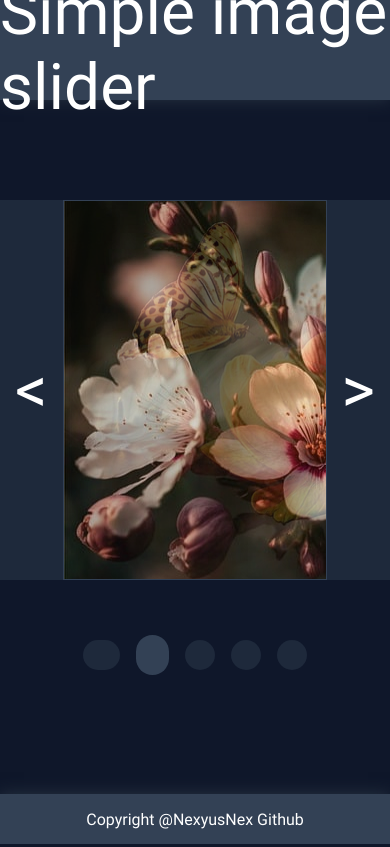
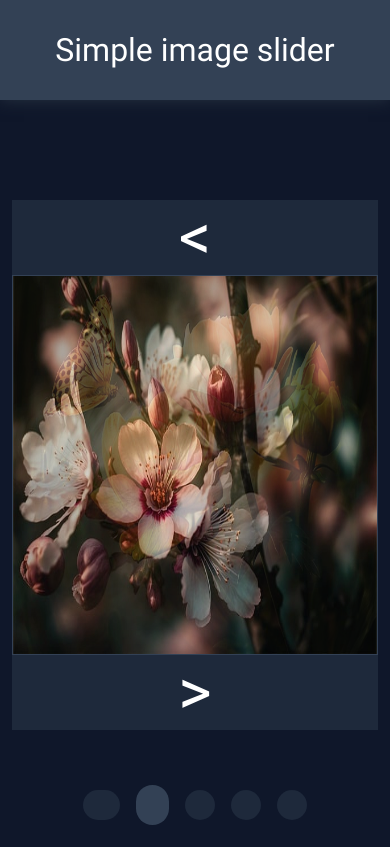
Before and after one commit to NexyusNex/Simple-image-slider, a plain HTML site: page index.html in a window 390 px wide. Shown: the top 847 px of the page. Drawn offline with Linux system fonts and the light colour scheme.

Commit message:
Made design responsive

```diff
--- a/style.css
+++ b/style.css
@@ -16,7 +16,8 @@ body {
 .container {
   display: flex;
   flex-direction: column;
-  height: 100vh;
+  height: 100svh;
+  min-height: 1000px;
 }
 
 .header,
@@ -99,3 +100,24 @@ body {
   margin-top: auto;
   height: 50px;
 }
+
+@media screen and (width<=600px) {
+  .header {
+    font-size: 32px;
+  }
+  .image-container {
+    flex-direction: column;
+    width: 100%;
+    padding-left: 12px;
+    padding-right: 12px;
+  }
+  .slider-left,
+  .slider-right {
+    justify-content: center;
+    padding: 0;
+  }
+  .image {
+    width: 100%;
+    background-size: 100% 100%;
+  }
+}
```
